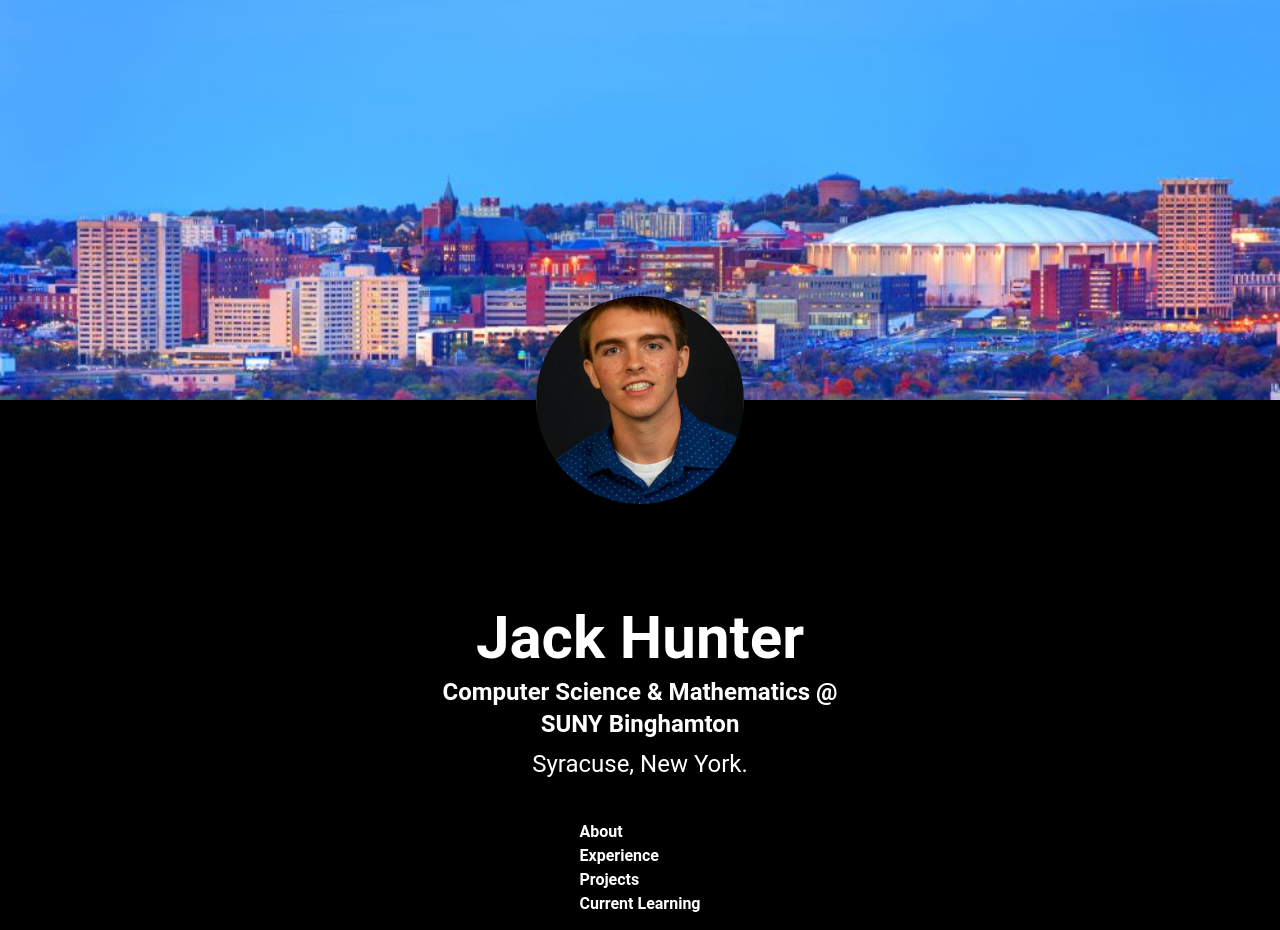
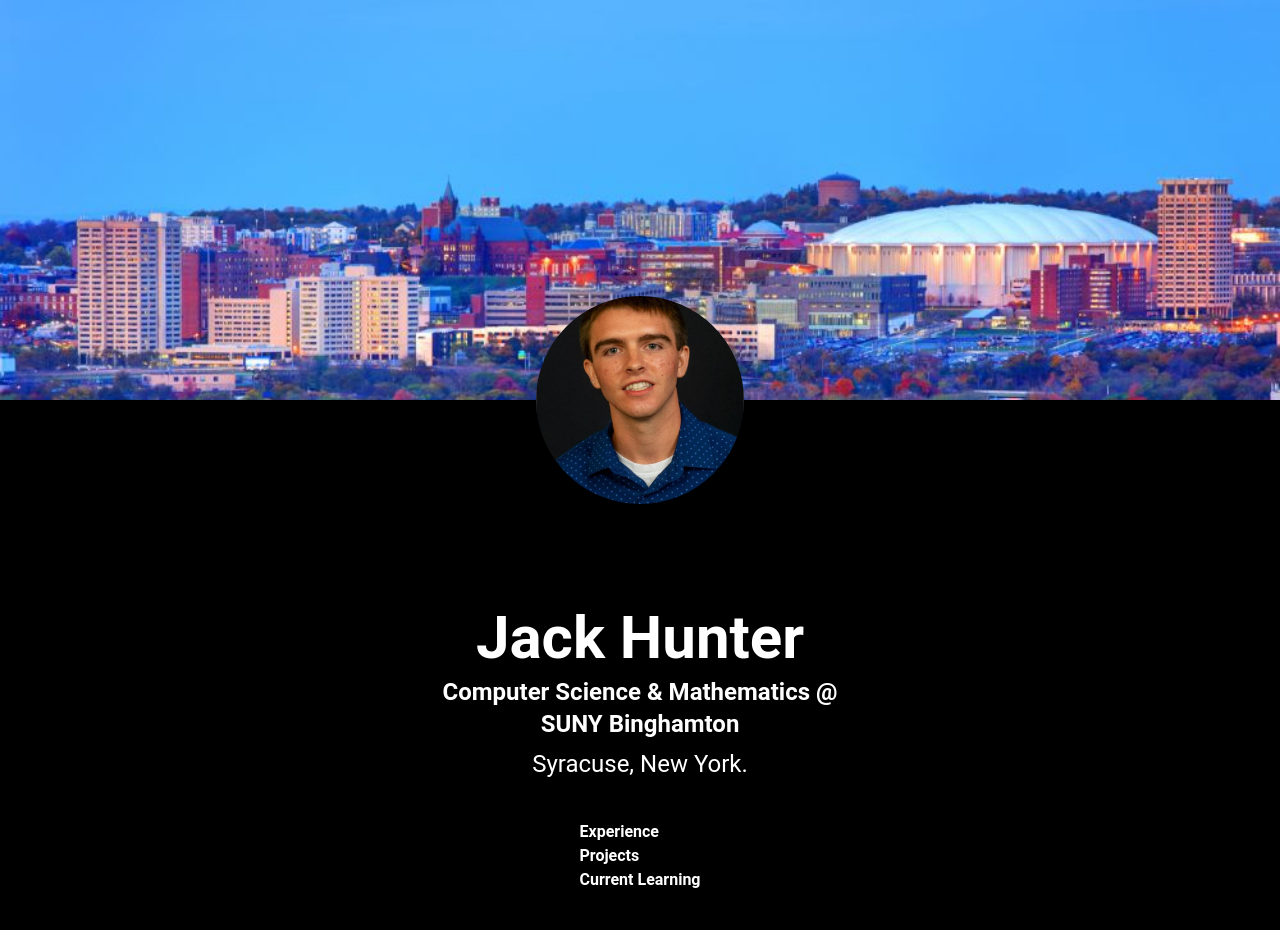
Before and after one commit to jhthirteen/sitev2, a React (Vite) app in the folder dev/personal/: page / in a window 1280 px wide. Shown: the top 930 px of the page. Built offline with nearby package versions, Linux system fonts and the light colour scheme.

Commit message:
removed about

```diff
--- a/dev/personal/src/components/Options.jsx
+++ b/dev/personal/src/components/Options.jsx
@@ -12,7 +12,6 @@ const Options = ({ tab, handle }) => {
     return(
         <div className="mt-10">
             <div className="flex flex-col items-start">
-                <button className={`${tab === 1 ? activeDesc : defaultDesc}`} onClick={() => handleClick(1)}>About</button>
                 <button className={`${tab === 2 ? activeDesc : defaultDesc}`} onClick={() => handleClick(2)}>Experience</button>
                 <button className={`${tab === 3 ? activeDesc : defaultDesc}`} onClick={() => handleClick(3)}>Projects</button>
                 <button className={`${tab === 4 ? activeDesc : defaultDesc}`} onClick={() => handleClick(4)}>Current Learning</button>
```
